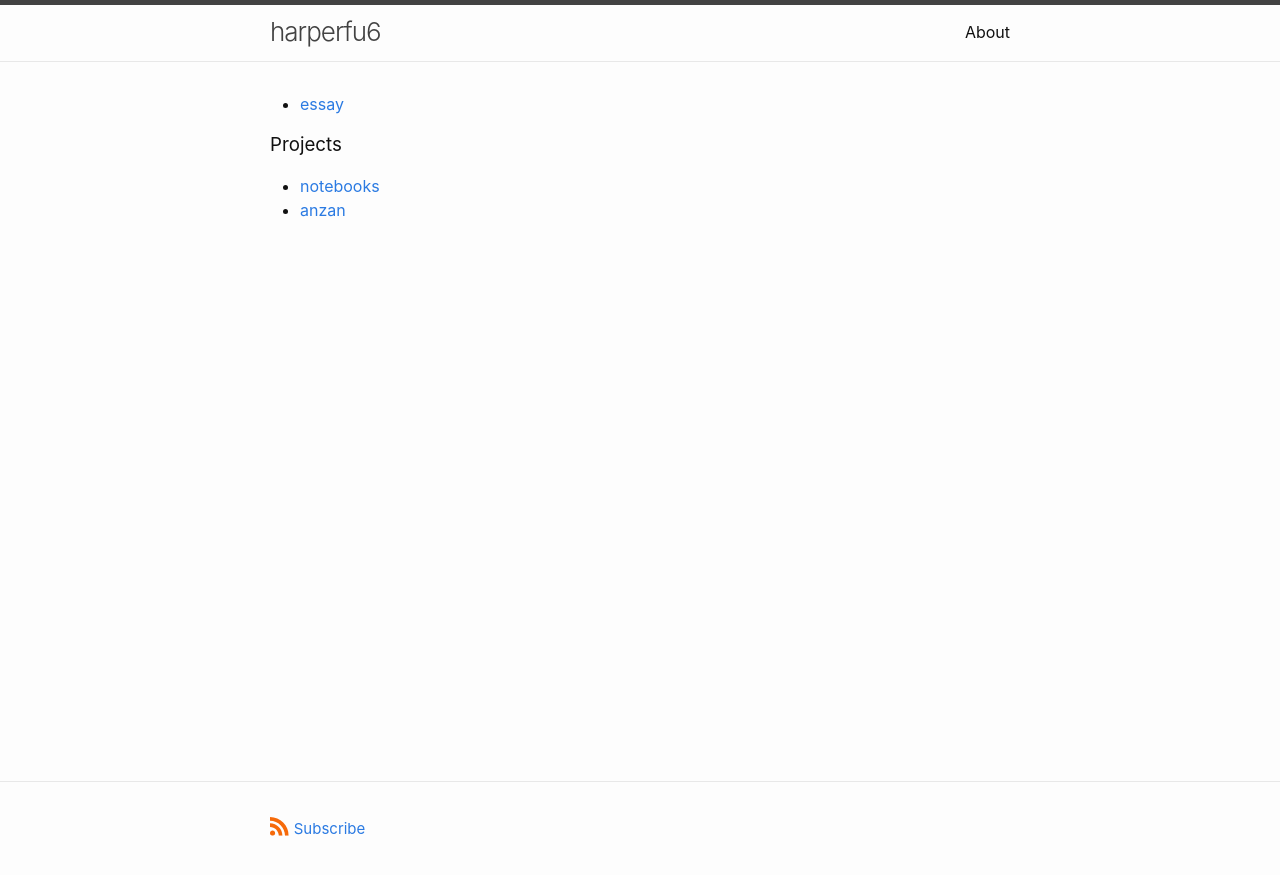
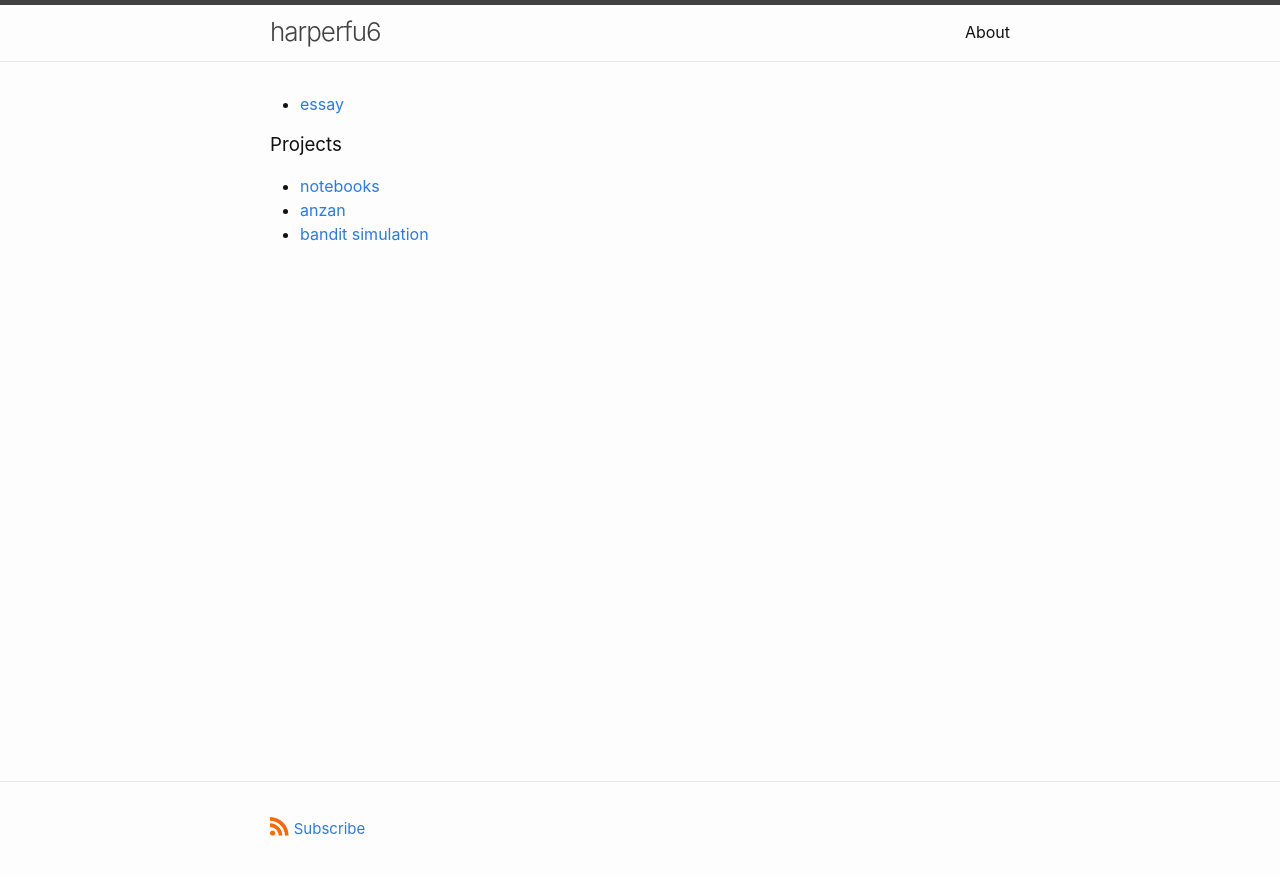
Before and after one commit to harperfu6/harperfu6.github.io, a Jekyll site: the page built from index.md, in a window 1280 px wide. Shown: the top 875 px of the page. Built offline with Jekyll 4.4.1, drawn with Linux system fonts in a browser that asks for light colours.

Commit message:
add bandit simulation project

```diff
--- a/index.md
+++ b/index.md
@@ -10,3 +10,4 @@ layout: home
 ### Projects
 - [notebooks](/notebooks.md)
 - [anzan](https://anzan-seven.vercel.app)
+- [bandit simulation](https://5s39uujxa0.execute-api.ap-northeast-1.amazonaws.com)
```
